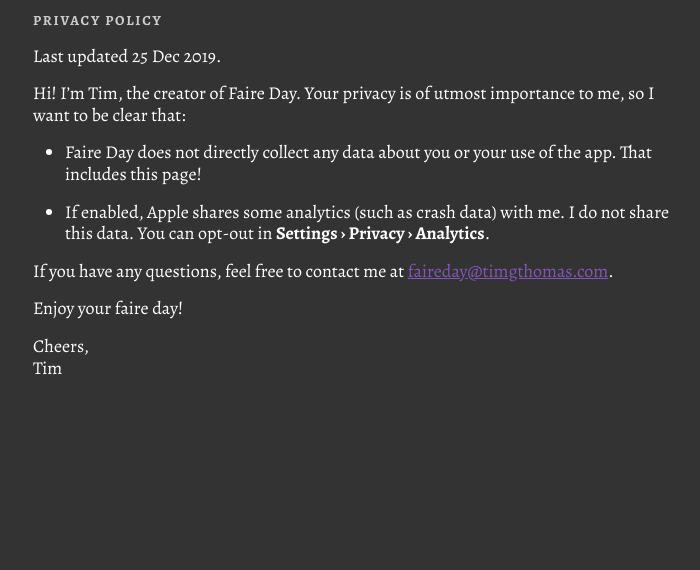
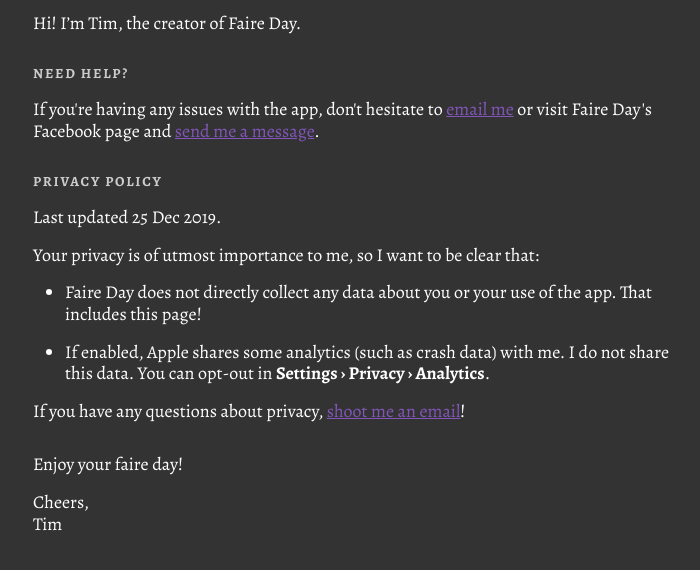
Before and after one commit to timgthomas/faireday-site, a plain HTML site: page index.html in a window 1280 px wide. Shown: the part 48-618 px from the top of the page, without its empty margins (287-987 px from the left). Drawn offline with nearby package versions, Linux system fonts and the light colour scheme.

Commit message:
add support info

```diff
--- a/index.html
+++ b/index.html
@@ -35,6 +35,7 @@
       color: hsl(0, 0%, 80%);
       font-size: 14px;
       letter-spacing: 0.25ch;
+      margin-top: 2.0rem;
       text-transform: uppercase;
     }
     a {
@@ -43,21 +44,29 @@
     ul {
       padding-left: 2.0rem;
     }
+    footer {
+      margin-top: 2.0rem;
+    }
   </style>
 </head>
 <body>
   <main>
     <h1>Faire Day</h1>
+    <p>Hi! I’m Tim, the creator of Faire Day.</p>
+    <h2 id="support">Need Help?</h2>
+    <p>If you're having any issues with the app, don't hesitate to <a href="mailto:faireday@timgthomas.com">email me</a> or visit Faire Day's Facebook page and <a href="https://www.facebook.com/faireday">send me a message</a>.</p>
     <h2 id="privacy">Privacy Policy</h2>
     <p>Last updated <time datetime="2019-12-25">25 Dec 2019</time>.</p>
-    <p>Hi! I’m Tim, the creator of Faire Day. Your privacy is of utmost importance to me, so I want to be clear that:</p>
+    <p>Your privacy is of utmost importance to me, so I want to be clear that:</p>
     <ul>
       <li>Faire Day does not directly collect any data about you or your use of the app. That includes this page!</li>
       <li>If enabled, Apple shares some analytics (such as crash data) with me. I do not share this data. You can opt-out in <strong>Settings › Privacy › Analytics</strong>.</li>
     </ul>
-    <p>If you have any questions, feel free to contact me at <a href="mailto:faireday@timgthomas.com">faireday@timgthomas.com</a>.</p>
-    <p>Enjoy your faire day!</p>
-    <p>Cheers,<br>Tim</p>
+    <p>If you have any questions about privacy, <a href="mailto:faireday@timgthomas.com">shoot me an email</a>!</p>
+    <footer>
+      <p>Enjoy your faire day!</p>
+      <p>Cheers,<br>Tim</p>
+    </footer>
   </main>
 </body>
 </html>
```
